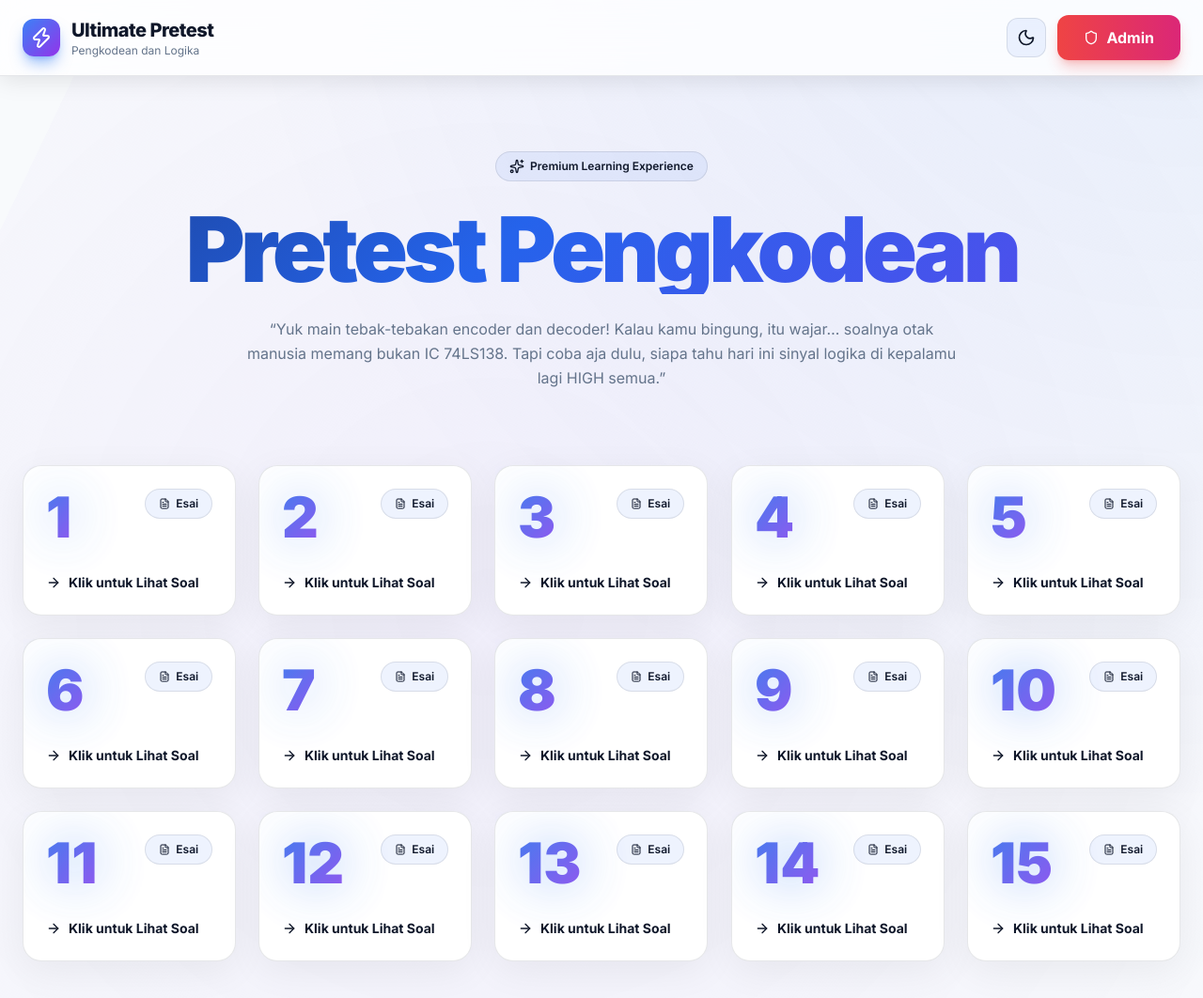
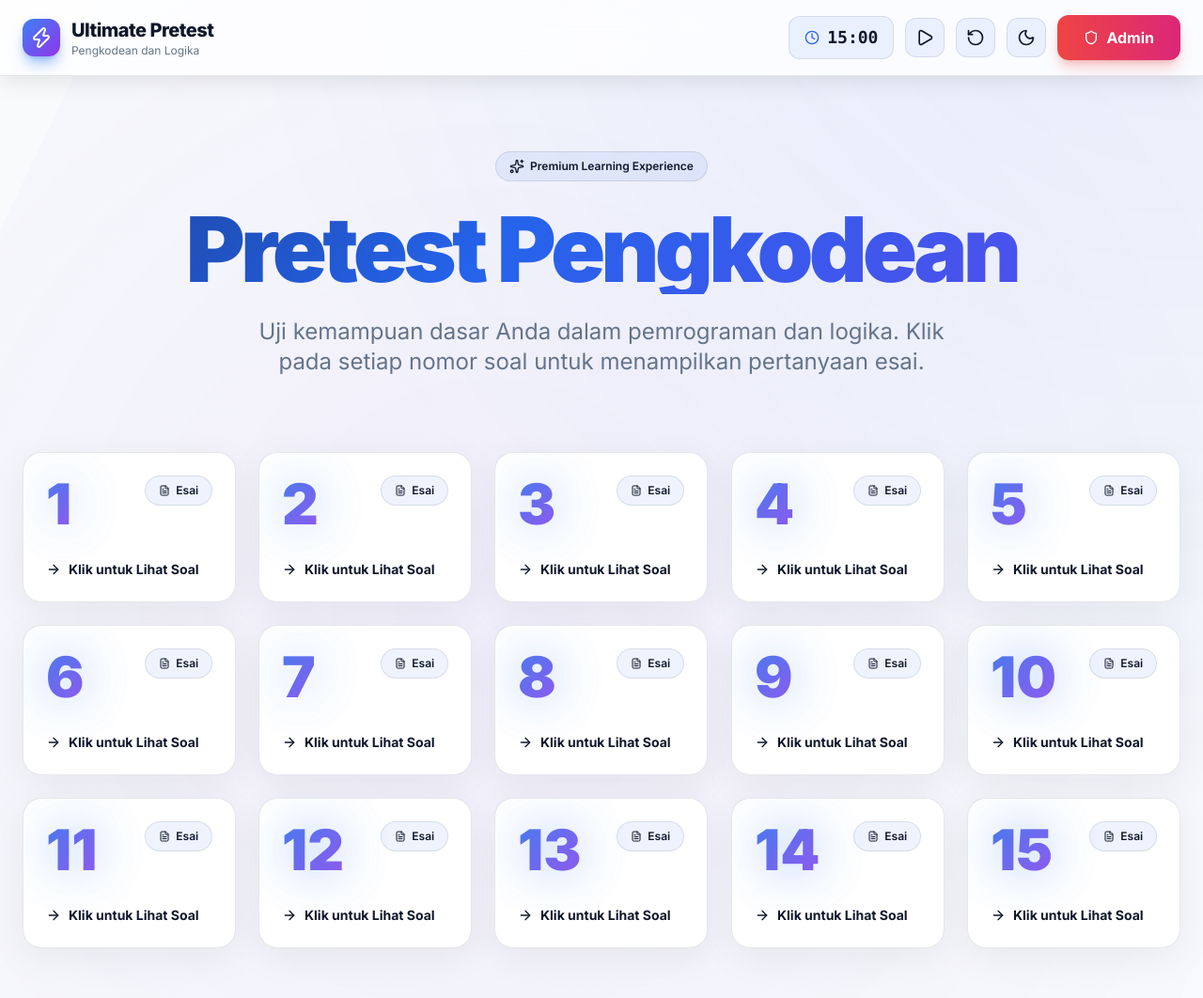
Before and after one commit to rendyant/Pretest-Pengkodean-Teknik-Digital, a plain HTML site: page index.html in a window 1280 px wide. Shown: the top 1062 px of the page at 94% size. Drawn offline with nearby package versions, Linux system fonts and the light colour scheme.

Commit message:
add timer

```diff
--- a/index.html
+++ b/index.html
@@ -330,6 +330,21 @@
             </div>
 
             <div class="flex items-center gap-3">
+                <!-- Timer Display -->
+                <div class="hidden md:flex items-center gap-2 px-4 py-2 rounded-xl bg-[--icon-bg] border border-[--card-border]">
+                    <i data-lucide="clock" class="w-4 h-4 text-[--color-accent-blue]"></i>
+                    <span id="timerDisplay" class="font-mono font-bold text-lg text-[--color-text-primary]">15:00</span>
+                </div>
+
+                <!-- Timer Controls -->
+                <button id="playPauseBtn" class="btn-icon focus-ring" title="Play/Pause Timer">
+                    <i id="playPauseIcon" data-lucide="play" class="w-5 h-5 text-[--color-text-primary]"></i>
+                </button>
+
+                <button id="resetTimerBtn" class="btn-icon focus-ring" title="Reset Timer">
+                    <i data-lucide="rotate-ccw" class="w-5 h-5 text-[--color-text-primary]"></i>
+                </button>
+
                 <button id="themeToggle" class="btn-icon focus-ring" title="Ganti Tema">
                     <i id="themeIcon" data-lucide="sun" class="w-5 h-5 text-[--color-text-primary]"></i>
                 </button>
@@ -352,10 +367,8 @@
             <h1 class="text-6xl md:text-8xl font-black leading-tight tracking-tighter hero-title mb-6">
                 Pretest Pengkodean
             </h1>
-            <p class="mt-6 text-m md:text-l text-[--color-text-secondary] max-w-3xl mx-auto leading-relaxed">
-                “Yuk main tebak-tebakan encoder dan decoder!
-                Kalau kamu bingung, itu wajar… soalnya otak manusia memang bukan IC 74LS138.
-                Tapi coba aja dulu, siapa tahu hari ini sinyal logika di kepalamu lagi HIGH semua.”
+            <p class="mt-6 text-xl md:text-2xl text-[--color-text-secondary] max-w-3xl mx-auto leading-relaxed">
+                Uji kemampuan dasar Anda dalam pemrograman dan logika. Klik pada setiap nomor soal untuk menampilkan pertanyaan esai.
             </p>
         </section>
 
@@ -441,23 +454,22 @@
         lucide.createIcons();
 
         const DEFAULT_QUESTIONS = [
-            "Jelaskan apa yang dimaksud dengan BCD (Binary Coded Decimal)!",
-            "Jelaskan perbedaan antara sandi berbobot dan sandi tidak berbobot!",
-            "Jelaskan bagaimana hubungan antara counter dan decoder dalam proses menampilkan angka pada seven segment!",
-            "Jelaskan fungsi seven segment serta cara kerja segmen a–g dalam menampilkan angka!",
-            "Jelaskan fungsi IC TTL 7447 dalam rangkaian seven segment common anoda!",
-            "Jelaskan fungsi IC TTL 7448 dan bagaimana perbedaannya dengan IC 7447!",
-            "Jelaskan fungsi jalur LT, RBI, dan RBO pada IC decoder seven segment!",
-            "Jelaskan cara kerja encoder menggunakan IC 74HC147 berdasarkan percobaan dalam modul!",
-            "Jelaskan mengapa output encoder 74HC147 diarahkan ke IC 7404 sebelum digunakan!",
-            "Jelaskan bagaimana cara kerja rangkaian decoder seven segment common anoda menggunakan IC 7447!",
-            "Jelaskan perbedaan rangkaian decoder seven segment common anoda dan common katoda!",
-            "Jelaskan bagaimana tabel segment (a–g) menentukan angka yang ditampilkan pada seven segment!",
-            "Jelaskan langkah-langkah TinkerCad pada percobaan encoder seperti yang dijelaskan dalam modul!",
-            "Jelaskan alasan pemasangan resistor 220 Ohm pada rangkaian seven segment!",
-            "Bisakah rangkaian encoder dan decoder diintegrasikan dalam satu sistem? Jika memungkinkan, jelaskan bagaimana cara penggabungannya. Jika tidak memungkinkan, jelaskan alasannya!"
+            "Jelaskan apa yang dimaksud dengan algoritma dalam konteks pemrograman dan berikan contoh penerapannya pada masalah sehari-hari!",
+            "Apa perbedaan mendasar antara variabel lokal (local) dan variabel global (global)?",
+            "Mengapa struktur kontrol (if/else, switch) penting? Jelaskan dengan contoh penggunaan 'if-else if-else' untuk evaluasi nilai.",
+            "Jelaskan perbedaan antara compiler dan interpreter, serta sebutkan satu bahasa pemrograman yang menggunakan masing-masing.",
+            "Apa yang dimaksud dengan pseudocode dan mengapa ini merupakan langkah penting sebelum menulis kode sesungguhnya?",
+            "Jelaskan konsep Looping (perulangan) dalam pemrograman! Berikan contoh sintaks 'for' dan 'while' untuk mencetak angka 1 sampai 5.",
+            "Apa itu tipe data? Sebutkan minimal empat tipe data primitif yang umum ditemukan di berbagai bahasa pemrograman.",
+            "Jelaskan apa yang dimaksud dengan fungsi (function) dalam pemrograman dan manfaat utamanya.",
+            "Mengapa dokumentasi dan komentar diperlukan di dalam kode, meskipun kode tersebut sudah sangat rapi?",
+            "Jelaskan alur kerja dari proses debugging. Apa alat (tools) yang biasa Anda gunakan?",
+            "Apa perbedaan struktural dan penggunaan antara Array dan Object dalam JavaScript/JSON?",
+            "Berikan contoh implementasi dari rekursi sederhana (misalnya, menghitung faktorial) dan jelaskan kapan rekursi harus dihindari.",
+            "Jelaskan konsep Input/Output (I/O) dalam program dan berikan contoh I/O yang terjadi saat Anda menggunakan aplikasi perpesanan.",
+            "Apa itu 'Clean Code'? Berikan tiga prinsip dasar yang harus diikuti untuk membuat kode yang bersih.",
+            "Jelaskan mengapa Anda memilih karir di bidang pengkodean (coding) dan apa tujuan jangka panjang Anda?"
         ];
-
 
         let QUESTIONS = [];
         const grid = document.getElementById('grid');
@@ -620,6 +632,82 @@
             setTheme(currentTheme === 'dark' ? 'light' : 'dark');
         });
 
+        // Timer Functionality
+        let timerSeconds = 15 * 60; // 15 minutes in seconds
+        let timerInterval = null;
+        let isTimerRunning = false;
+
+        const timerDisplay = document.getElementById('timerDisplay');
+        const playPauseBtn = document.getElementById('playPauseBtn');
+        const playPauseIcon = document.getElementById('playPauseIcon');
+        const resetTimerBtn = document.getElementById('resetTimerBtn');
+
+        function updateTimerDisplay() {
+            const minutes = Math.floor(timerSeconds / 60);
+            const seconds = timerSeconds % 60;
+            timerDisplay.textContent = `${String(minutes).padStart(2, '0')}:${String(seconds).padStart(2, '0')}`;
+
+            // Change color when time is running out
+            if (timerSeconds <= 60) {
+                timerDisplay.classList.add('text-red-500');
+                timerDisplay.classList.remove('text-[--color-text-primary]');
+            } else if (timerSeconds <= 300) {
+                timerDisplay.classList.add('text-yellow-500');
+                timerDisplay.classList.remove('text-[--color-text-primary]', 'text-red-500');
+            } else {
+                timerDisplay.classList.remove('text-red-500', 'text-yellow-500');
+                timerDisplay.classList.add('text-[--color-text-primary]');
+            }
+        }
+
+        function startTimer() {
+            if (isTimerRunning) return;
+            isTimerRunning = true;
+            playPauseIcon.setAttribute('data-lucide', 'pause');
+            lucide.createIcons();
+
+            timerInterval = setInterval(() => {
+                timerSeconds--;
+                updateTimerDisplay();
+
+                if (timerSeconds <= 0) {
+                    pauseTimer();
+                    timerSeconds = 0;
+                    updateTimerDisplay();
+                    // Play sound notification (optional)
+                    alert('⏰ Waktu Habis! Timer telah selesai.');
+                }
+            }, 1000);
+        }
+
+        function pauseTimer() {
+            isTimerRunning = false;
+            clearInterval(timerInterval);
+            playPauseIcon.setAttribute('data-lucide', 'play');
+            lucide.createIcons();
+        }
+
+        function resetTimer() {
+            pauseTimer();
+            timerSeconds = 15 * 60;
+            updateTimerDisplay();
+        }
+
+        playPauseBtn.addEventListener('click', () => {
+            if (isTimerRunning) {
+                pauseTimer();
+            } else {
+                startTimer();
+            }
+        });
+
+        resetTimerBtn.addEventListener('click', () => {
+            resetTimer();
+        });
+
+        // Initialize timer display
+        updateTimerDisplay();
+
         // Reset Questions
         document.getElementById('resetBtn').addEventListener('click', () => {
             if (!confirm('Apakah Anda yakin ingin MERESET semua soal ke default? Semua perubahan soal yang Anda buat akan hilang.')) return;
```
